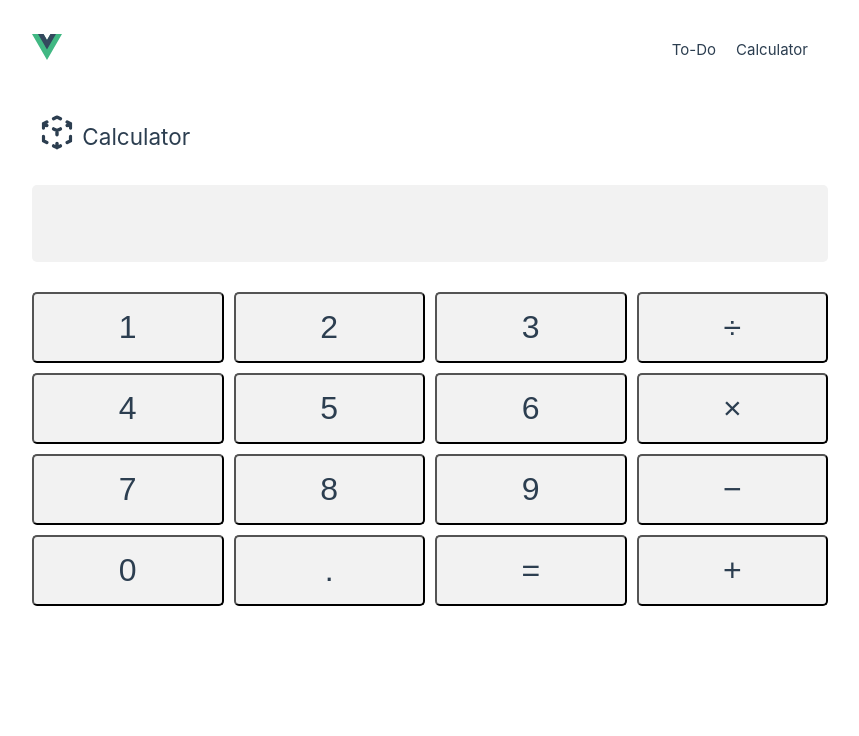
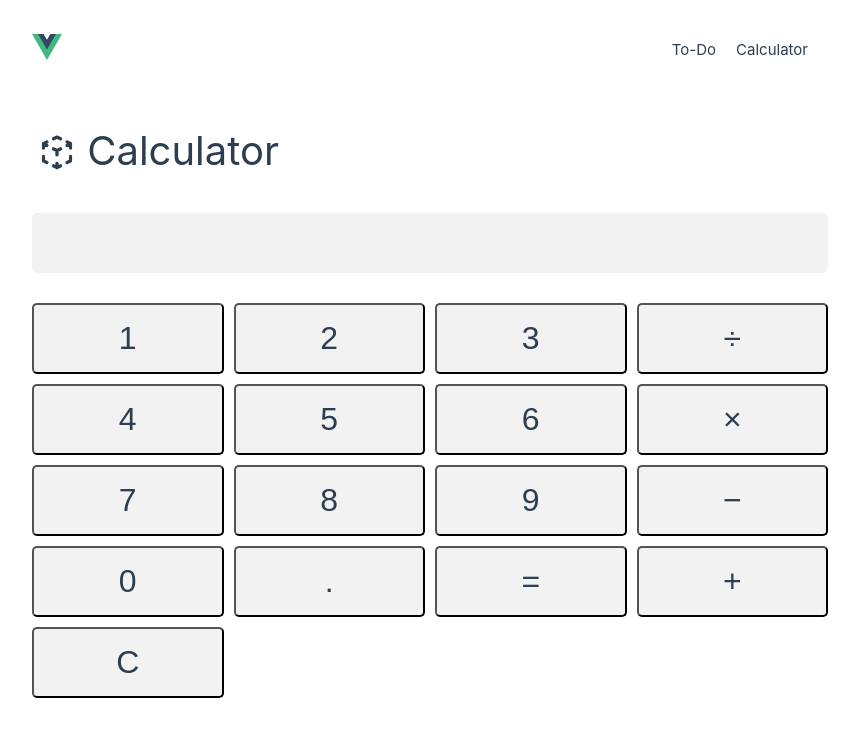
Before and after one commit to Ben-Bromley/vue-todo, a Vue app: page /calculator in a window 1280 px wide. Shown: the top 736 px of the page, without its empty margins (210-1069 px from the left). Built offline with nearby package versions, Linux system fonts and the light colour scheme.

Commit message:
add basic calculator functionality

```diff
--- a/src/views/CalculatorApp.vue
+++ b/src/views/CalculatorApp.vue
@@ -1,36 +1,93 @@
 <script setup>
 import IconEcosystemVue from "../components/icons/IconEcosystem.vue";
-import { ref } from "vue";
+import { ref, computed } from "vue";
 
-const calculatorValue = ref('');
+// Array(2), numbers to be displayed
+const calculatorValue = ref(["", ""]);
+// current mathematical operation, to be represented as a HTML entity
 const currentOperation = ref(null);
+
+// list of button labels
 const buttons = ref([
-  1,
-  2,
-  3,
-  "&divide;",
-  4,
-  5,
-  6,
-  "&times;",
-  7,
-  8,
-  9,
-  "&minus;",
-  0,
-  ".",
-  "=",
-  "&plus;",
+  1, 2, 3, "&divide;",
+  4,5, 6, "&times;",
+  7, 8, 9, "&minus;",
+  0, ".", "&equals;", "&plus;",
 ]);
 
+// return first number or all values depending on if an operation has been set
+const displayValue = computed(() => {
+  return currentOperation.value === null
+    ? calculatorValue.value[0]
+    : calculatorValue.value[0] + ` ${currentOperation.value} ` + calculatorValue.value[1];
+});
+
+
+  // determine action based on button text value
 const handleClick = (buttonValue) => {
 
-    if (typeof buttonValue === 'number'){
-        calculatorValue.value += String(buttonValue);
-    };
+    if (typeof buttonValue === "number") {
+    // if value is number, append it.
+    //  append to 1st or 2nd value depending on if an operation has been chosen
+    calculatorValue.value[currentOperation.value === null ? 0 : 1] += String(buttonValue);
+  } else if (buttonValue === "&equals;") {
+    // if the button pressed is equals, get the answer
+    let answer = equals();
 
-}
+    // set answer if not null
+    // this means the answer can be used in a future operation
+    if (answer) {
+      calculatorValue.value = [answer, ""];
+      currentOperation.value = null;
+    } else {
+    // prevents issues cause by not selecting an operation before clicking equals
+      clear();
+    }
 
+  } else if (buttonValue === ".") {
+    // if there's no number before this, append a 0 first
+    if (!calculatorValue.value[currentOperation.value === null ? 0 : 1].at(-1)){
+        calculatorValue.value[currentOperation.value === null ? 0 : 1] += String(0)
+    }
+    // append decimal point normally
+    calculatorValue.value[currentOperation.value === null ? 0 : 1] += "."
+
+  } else {
+    //   change operator
+    //   only update operator if second number is unset
+    if (calculatorValue.value[1] === "") {
+      currentOperation.value = buttonValue;
+    }
+  }
+};
+
+const equals = () => {
+  // convert values to integers
+  let no1 = parseFloat(calculatorValue.value[0]);
+  let no2 = parseFloat(calculatorValue.value[1]);
+  switch (currentOperation.value) {
+    case "&divide;":
+      return no1 / no2;
+      break;
+    case "&times;":
+      return no1 * no2;
+      break;
+    case "&minus;":
+      return no1 - no2;
+      break;
+    case "&plus;":
+      return no1 + no2;
+      break;
+    default:
+      alert("No Operation Selected");
+      return;
+  }
+};
+
+const clear = () => {
+  calculatorValue.value = ["", ""];
+  currentOperation.value = null;
+};
 </script>
 <template>
   <section>
@@ -39,7 +96,7 @@ const handleClick = (buttonValue) => {
       Calculator
     </h1>
     <div>
-      <input v-model="calculatorValue" type="text" name="value" id="calculator-value" />
+      <p id="calculator-value" v-html="displayValue"></p>
     </div>
     <section id="calculator-grid">
       <button
@@ -49,19 +106,32 @@ const handleClick = (buttonValue) => {
         v-html="buttonLabel"
         @click="handleClick(buttonLabel)"
       />
+      <button class="calculator-button" @click="clear()">C</button>
     </section>
   </section>
 </template>
 <style scoped>
-input,
+@import url("../assets/app.css");
+
+p#calculator-value,
 button {
   font-size: calc(2vmax + 0.4rem);
+  user-select: none !important;
 }
-input#calculator-value {
+
+input:focus,
+input:active {
+  border: none;
+  outline: none;
+}
+p#calculator-value {
   width: 100%;
   background: var(--color-background-mute);
   color: var(--color-text);
+  height: 60px;
   padding: 20px;
+  display: flex;
+  align-items: center;
   border: none;
   border-radius: 5px;
   margin: 30px 0;
```
